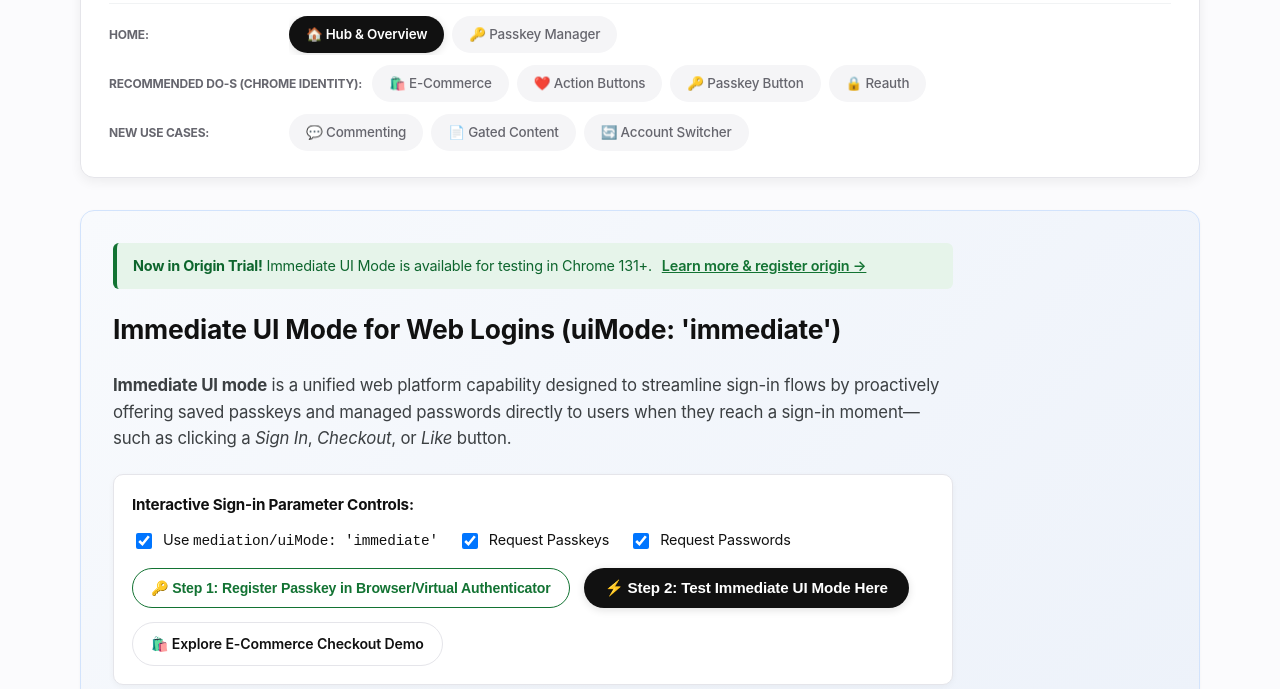
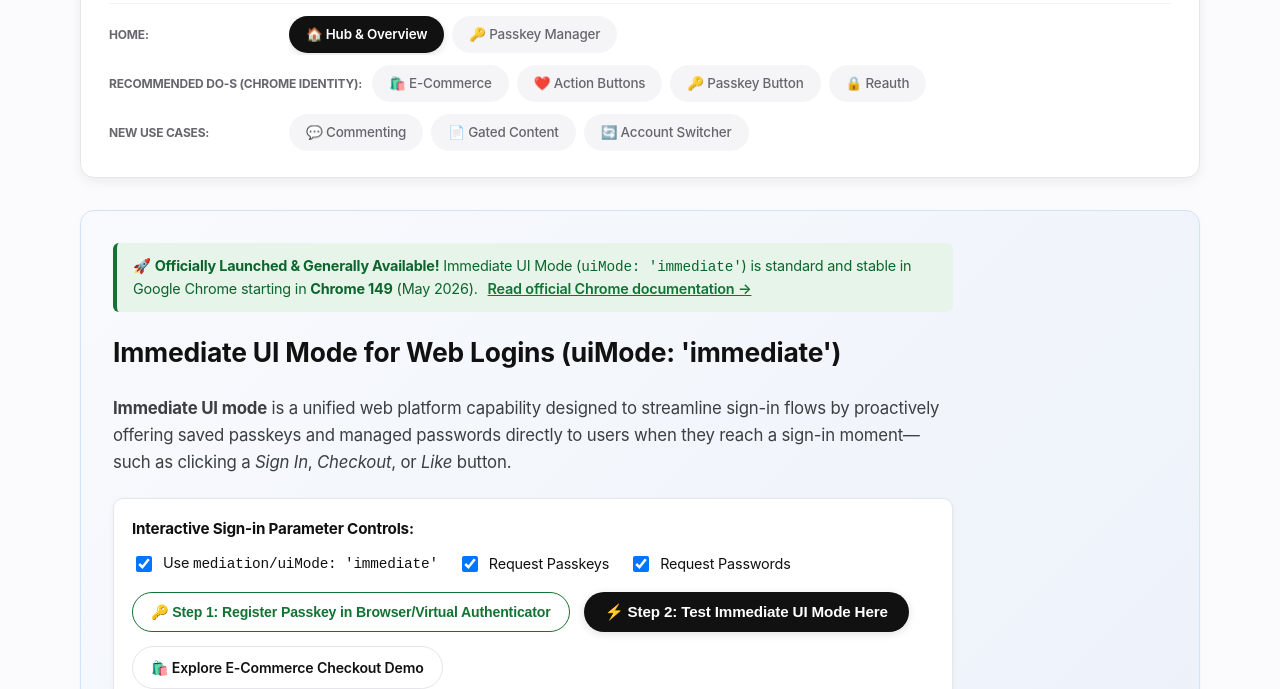
Before and after one commit to tsunoyu/immediate-ui-mode-demo, a website: page index.html in a window 1280 px wide. Shown: the part 111-800 px from the top of the page. Drawn offline with Linux system fonts and the light colour scheme.

Commit message:
Update Origin Trial notice to Chrome 149 GA official launch announcement

```diff
--- a/index.html
+++ b/index.html
@@ -13,10 +13,10 @@
     <!-- Hero Section -->
     <section class="imm-demo-container" style="background: linear-gradient(135deg, #f8fafd 0%, #edf2fa 100%); border-color: #d2e3fc;">
       <div style="max-width: 840px;">
-        <!-- Origin Trial / Feature Alert (matching deephand.github.io) -->
-        <div id="imm-origin-trial-banner" style="background: #e6f4ea; border-left: 4px solid #137333; padding: 12px 16px; border-radius: 6px; margin-bottom: 20px; color: #0d652d; font-size: 0.9rem;">
-          <strong>Now in Origin Trial!</strong> Immediate UI Mode is available for testing in Chrome 131+.
-          <a href="https://developer.chrome.com/docs/identity/immediate-ui-mode" target="_blank" style="color: #137333; font-weight: 600; text-decoration: underline; margin-left: 6px;">Learn more &amp; register origin &rarr;</a>
+        <!-- Launch & General Availability Alert -->
+        <div id="imm-launch-banner" style="background: #e6f4ea; border-left: 4px solid #137333; padding: 12px 16px; border-radius: 6px; margin-bottom: 20px; color: #0d652d; font-size: 0.9rem;">
+          🚀 <strong>Officially Launched &amp; Generally Available!</strong> Immediate UI Mode (<code>uiMode: 'immediate'</code>) is standard and stable in Google Chrome starting in <strong>Chrome 149</strong> (May 2026).
+          <a href="https://developer.chrome.com/docs/identity/immediate-ui-mode" target="_blank" style="color: #137333; font-weight: 600; text-decoration: underline; margin-left: 6px;">Read official Chrome documentation &rarr;</a>
         </div>
 
         <h2 style="color: var(--primary); margin-top: 0; font-size: 1.65rem;">Immediate UI Mode for Web Logins (uiMode: 'immediate')</h2>
```
Also changed, not shown: README.md.
